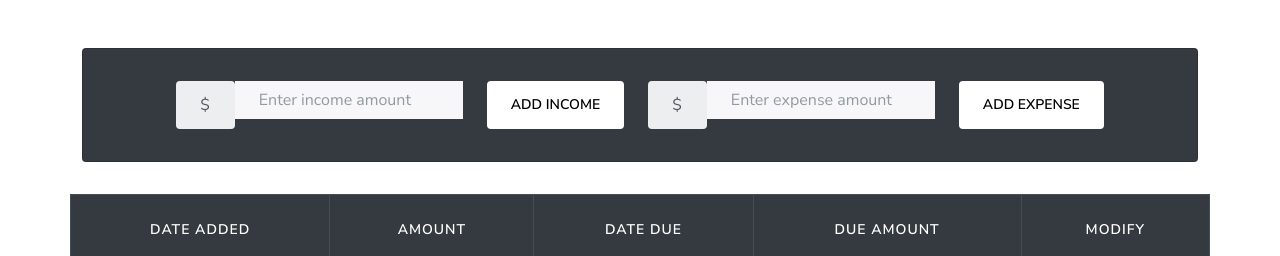
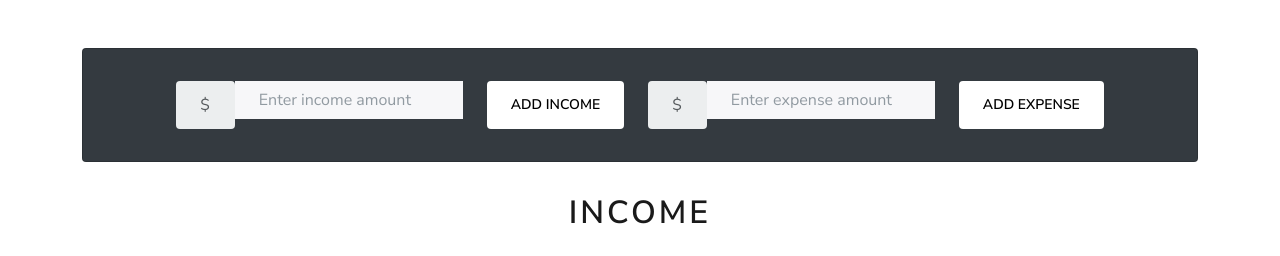
Before and after one commit to faisalsherif7/CS50-final-project, a Flask app: page /dashboard in a window 1280 px wide. Shown: the part 92-348 px from the top of the page. Run offline with Flask 2, Linux system fonts and the light colour scheme; a user stored in the database is signed in; data that the repository does not hold is empty; some libraries are stand-ins or nearby versions.

Commit message:
Everything works. Need to design and display better, and add few more features.

```diff
--- a/app.py
+++ b/app.py
@@ -159,13 +159,23 @@
             flash("income added successfully!")
             return redirect('/dashboard')
         elif action == 'expense':
-            amount = request.form.get('expense')
+            amount = int(request.form.get('expense'))
             if not amount:
                 flash("Please enter amount!")
                 return redirect('/dashboard')
             expense = Expenses(amount=amount, user_id=userid)
             session.add(expense)
             session.commit()
+            incomes = session.query(Income).filter_by(user_id=userid, paid=False).order_by(Income.date.desc()).all()
+            for income in incomes:
+                if income.amount > amount:
+                    income.amount = income.amount - amount
+                    session.commit()
+                    break
+                elif income.amount < amount:
+                    session.delete(income)
+                    amount = amount - income.amount
+                    session.commit()
             flash("expense added successfully!")
             return redirect('/dashboard')
     else:
--- a/templates/dashboard.html
+++ b/templates/dashboard.html
@@ -38,8 +38,9 @@
 </div>
 
 <table class="table table-bordered mt-3">
-    <thead class="table-dark text-center">
-        <th>Date added</th>
+    <h1 class="mt-3 text-center"> Income </h1>
+        <thead class="table-dark text-center">
+            <th>Date added</th>
             <th>Amount</th>
             <th>Date Due</th>
             <th>Due Amount</th>
```
Also changed, not shown: static/main.js (added), zakat.db, 1 other file.
